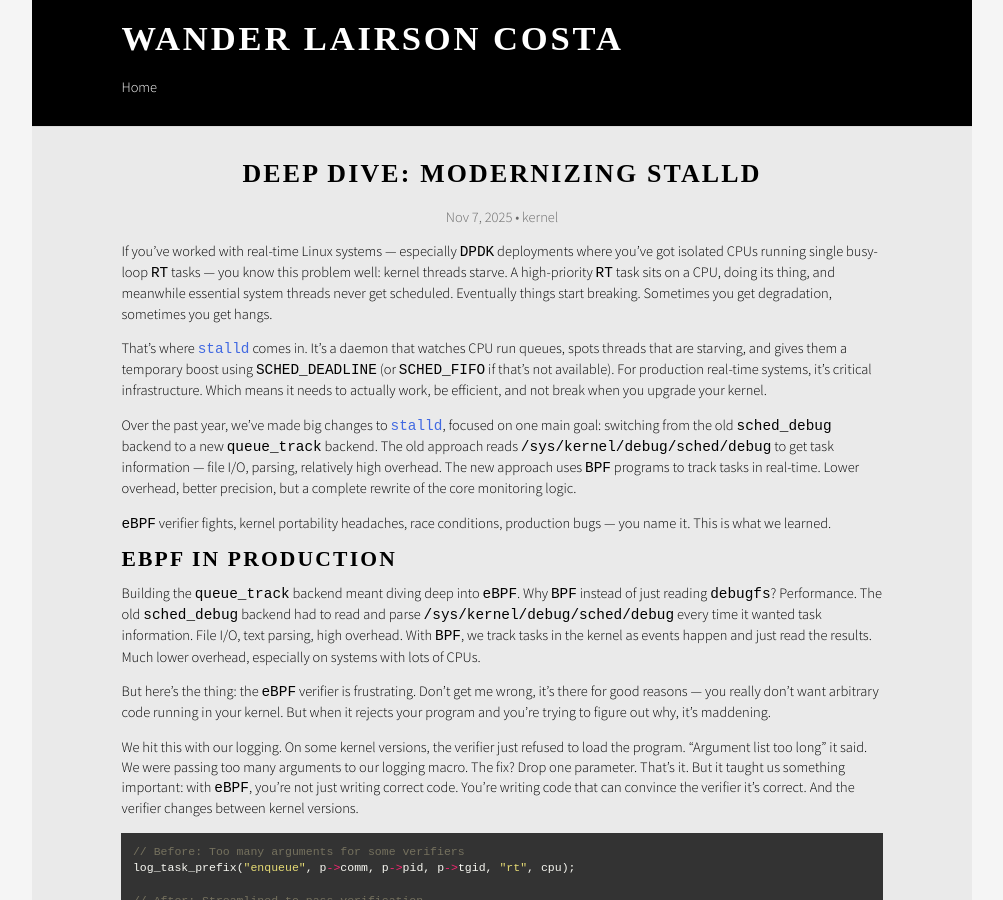
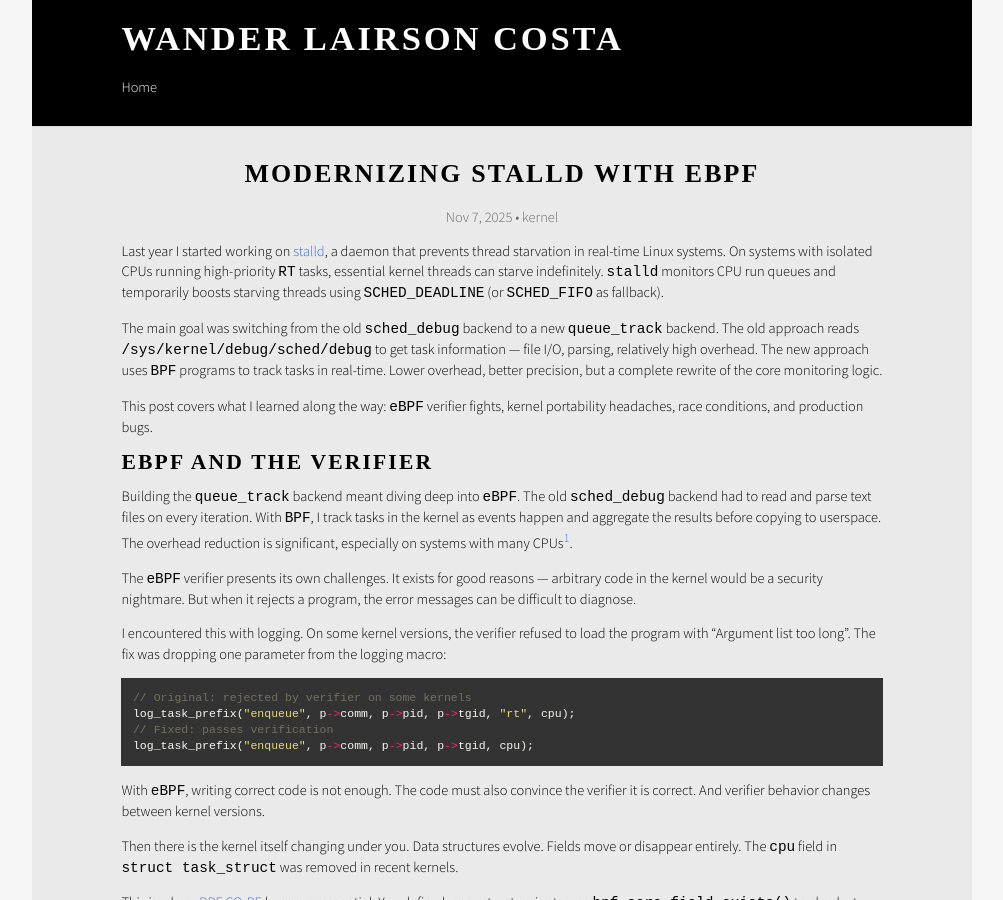
Before and after one commit to walac/walac.github.io, a Jekyll site: the page built from _posts/2025-11-07-stalld.md, in a window 1280 px wide and 900 px high. Shown: the whole window, without its empty margins (138-1141 px from the left). Built offline with Jekyll 4.4.1, drawn with Linux system fonts in a browser that asks for light colours; some web fonts are replaced; comment, search, counter and statistics services are not loaded; some of the changed text lies outside the part shown.

Commit message:
docs: improve stalld post style and fix frontmatter
Revise the stalld blog post to align with the established writing style
of the blog. The post previously used an editorial "we" voice and casual
language that was inconsistent with other technical posts in the
repository.

The changes include fixing the frontmatter field from "category" to
"categories" for proper template compatibility, switching to a personal
"I" narrative voice, and replacing emotional language with more measured
technical descriptions. Section headers are simplified and redundant
repository links are consolidated.

A footnote is added to document kernel version requirements for the
queue_track backend, improving technical precision for readers.

Signed-off-by: Wander Lairson Costa <wander@redhat.com>

````diff
--- a/_posts/2025-11-07-stalld.md
+++ b/_posts/2025-11-07-stalld.md
@@ -1,136 +1,116 @@
 ---
-title: 'Deep Dive: Modernizing stalld'
+title: 'Modernizing stalld with eBPF'
 comments: true
 tags: [linux, ebpf, real-time, kernel, debugging, performance]
-category: kernel
+categories: [kernel]
 ---
 
-If you've worked with real-time Linux systems — especially `DPDK` deployments
-where you've got isolated CPUs running single busy-loop `RT` tasks — you know
-this problem well: kernel threads starve. A high-priority `RT` task sits on
-a CPU, doing its thing, and meanwhile essential system threads never get
-scheduled. Eventually things start breaking. Sometimes you get degradation,
-sometimes you get hangs.
+Last year I started working on
+[stalld](https://git.kernel.org/pub/scm/utils/stalld/stalld.git/), a daemon
+that prevents thread starvation in real-time Linux systems. On systems with
+isolated CPUs running high-priority `RT` tasks, essential kernel threads can
+starve indefinitely. `stalld` monitors CPU run queues and temporarily boosts
+starving threads using `SCHED_DEADLINE` (or `SCHED_FIFO` as fallback).
 
-That's where [`stalld`](https://git.kernel.org/pub/scm/utils/stalld/stalld.git/)
-comes in. It's a daemon that watches CPU run queues,
-spots threads that are starving, and gives them a temporary boost using
-`SCHED_DEADLINE` (or `SCHED_FIFO` if that's not available). For production
-real-time systems, it's critical infrastructure. Which means it needs to
-actually work, be efficient, and not break when you upgrade your kernel.
+The main goal was switching from the old `sched_debug` backend to a new
+`queue_track` backend. The old approach reads `/sys/kernel/debug/sched/debug`
+to get task information — file I/O, parsing, relatively high overhead. The
+new approach uses `BPF` programs to track tasks in real-time. Lower overhead,
+better precision, but a complete rewrite of the core monitoring logic.
 
-Over the past year, we've made big changes to
-[`stalld`](https://git.kernel.org/pub/scm/utils/stalld/stalld.git/), focused on one main
-goal: switching from the old `sched_debug` backend to a new `queue_track`
-backend. The old approach reads `/sys/kernel/debug/sched/debug` to get task
-information — file I/O, parsing, relatively high overhead. The new approach
-uses `BPF` programs to track tasks in real-time. Lower overhead, better
-precision, but a complete rewrite of the core monitoring logic.
+This post covers what I learned along the way: `eBPF` verifier fights, kernel
+portability headaches, race conditions, and production bugs.
 
-`eBPF` verifier fights, kernel portability headaches, race conditions,
-production bugs — you name it. This is what we learned.
+## eBPF and the verifier
 
-## eBPF in Production
+Building the `queue_track` backend meant diving deep into `eBPF`. The old
+`sched_debug` backend had to read and parse text files on every iteration.
+With `BPF`, I track tasks in the kernel as events happen and aggregate the
+results before copying to userspace. The overhead reduction is significant,
+especially on systems with many CPUs<sup>[1](#ft1)</sup>.
 
-Building the `queue_track` backend meant diving deep into `eBPF`. Why `BPF`
-instead of just reading `debugfs`? Performance. The old `sched_debug` backend
-had to read and parse `/sys/kernel/debug/sched/debug` every time it wanted
-task information. File I/O, text parsing, high overhead. With `BPF`, we track
-tasks in the kernel as events happen and just read the results. Much lower
-overhead, especially on systems with lots of CPUs.
+The `eBPF` verifier presents its own challenges. It exists for good reasons —
+arbitrary code in the kernel would be a security nightmare. But when it rejects
+a program, the error messages can be difficult to diagnose.
 
-But here's the thing: the `eBPF` verifier is frustrating. Don't get me wrong,
-it's there for good reasons — you really don't want arbitrary code running in
-your kernel. But when it rejects your program and you're trying to figure
-out why, it's maddening.
-
-We hit this with our logging. On some kernel versions, the verifier just
-refused to load the program. "Argument list too long" it said. We were
-passing too many arguments to our logging macro. The fix? Drop one
-parameter. That's it. But it taught us something important: with `eBPF`,
-you're not just writing correct code. You're writing code that can convince
-the verifier it's correct. And the verifier changes between kernel versions.
+I encountered this with logging. On some kernel versions, the verifier refused
+to load the program with "Argument list too long". The fix was dropping one
+parameter from the logging macro:
 
 ```c
-// Before: Too many arguments for some verifiers
+// Original: rejected by verifier on some kernels
 log_task_prefix("enqueue", p->comm, p->pid, p->tgid, "rt", cpu);
-
-// After: Streamlined to pass verification
+// Fixed: passes verification
 log_task_prefix("enqueue", p->comm, p->pid, p->tgid, cpu);
 ```
 
-Then there's the kernel itself changing under you. Data structures evolve.
-Fields move around or disappear entirely. The `cpu` field in
-`struct task_struct`? Gone in modern kernels. Build fails. Great.
+With `eBPF`, writing correct code is not enough. The code must also convince
+the verifier it is correct. And verifier behavior changes between kernel
+versions.
 
-This is where [`BPF CO-RE`](https://nakryiko.com/posts/bpf-portability-and-co-re/)
-saves your life. You define legacy struct variants,
-use `bpf_core_field_exists()` to check at runtime what's actually there,
-and adapt. Try the modern location first, fall back to the legacy field if
-needed.
+Then there is the kernel itself changing under you. Data structures evolve.
+Fields move or disappear entirely. The `cpu` field in `struct task_struct`
+was removed in recent kernels.
+
+This is where [BPF CO-RE](https://nakryiko.com/posts/bpf-portability-and-co-re/)
+becomes essential. You define legacy struct variants, use `bpf_core_field_exists()`
+to check at runtime what fields exist, and adapt accordingly:
 
 ```c
-// Define a "legacy" task_struct variant for older kernels
 struct task_struct___legacy {
     int cpu;
-}
+};
 
-// Runtime adaptation: check if field exists
 static __always_inline int task_cpu(const struct task_struct *p)
 {
     const struct task_struct___legacy *legacy = (void *)p;
 
-    // Try legacy legacy field
     if (bpf_core_field_exists(legacy, cpu))
       return BPF_CORE_READ(legacy, cpu);
 
-    // Use the modern method
     return BPF_CORE_READ(p, thread_info.cpu);
 }
 ```
 
-We used this pattern again for `__state` vs `state` when checking if tasks
+I used this pattern again for `__state` vs `state` when checking if tasks
 are running. Once you've written the adaptation logic, the `BPF` loader does
-the rest. Different kernels, same binary. It actually works.
+the rest. Different kernels, same binary.
 
-## Tracepoint Migration
+## Tracepoints
 
 The `queue_track` backend needed a way to hook into the scheduler and track
-task state changes. Early on, we used
-[`fentry`](https://docs.ebpf.io/linux/program-type/BPF_PROG_TYPE_TRACING/)
+task state changes. Early on, I used
+[fentry](https://docs.ebpf.io/linux/program-type/BPF_PROG_TYPE_TRACING/)
 probes on scheduler functions like `enqueue_task_rt()` and `dequeue_task_rt()`.
-Worked fine in testing. But there was a problem:
-[`fentry`](https://docs.ebpf.io/linux/program-type/BPF_PROG_TYPE_TRACING/) needs a
-`synchronize_rcu_tasks()` call during attachment. On a busy system with a
-high-priority `RT` task monopolizing a CPU, that call can hang. Forever.
+This worked in testing, but `fentry` requires a `synchronize_rcu_tasks()` call
+during attachment. On a busy system with a high-priority `RT` task
+monopolizing a CPU, that call can block indefinitely.
 
-So the daemon designed to prevent starvation was getting starved during
-startup. Yeah, the irony wasn't lost on us.
+The result was ironic: the daemon designed to prevent starvation was itself
+getting starved during startup.
 
 ```c
-// Old: fentry probes (blocking startup)
+// fentry: requires synchronize_rcu_tasks(), can block
 SEC("fentry/enqueue_task_rt")
 int BPF_PROG(enqueue_task_rt_enter, struct rq *rq, struct task_struct *p)
 
-// New: tracepoints (non-blocking)
+// tracepoint: no blocking synchronization required
 SEC("tp_btf/sched_wakeup")
 int BPF_PROG(handle__sched_wakeup, struct task_struct *p)
 ```
 
-Moving to `tracepoints` fixed it. They are stable kernel APIs and
-don't need that blocking synchronization. Startup became instant, even on
-loaded systems.
+Moving to tracepoints resolved the issue. Tracepoints are stable kernel APIs
+and do not require blocking synchronization. Startup became immediate, even
+on heavily loaded systems.
 
-But then we realized we weren't tracking the full picture. Tasks do more
-than just wake up and sleep. They migrate between CPUs. They get created.
-They exit. Miss any of these events and
-[`stalld`](https://git.kernel.org/pub/scm/utils/stalld/stalld.git/)'s view of
-the system is incomplete. You get ghost tasks. You lose tracking of real tasks.
+However, I then discovered incomplete task tracking. Tasks do more than wake
+up and sleep — they migrate between CPUs, get created, and exit. Missing any
+of these events causes `stalld` to accumulate stale entries (tasks that no
+longer exist on a given CPU) and lose track of tasks that migrated.
 
-So we added handlers for everything. `sched_wakeup_new` catches newly
-created tasks right from their first wakeup. `sched_migrate_task` became
-critical — when a task moves CPUs, we dequeue it from the source and
-re-enqueue on the destination.
+I added handlers for the remaining scheduler events. `sched_wakeup_new` catches
+newly created tasks from their first wakeup. `sched_migrate_task` handles CPU
+migration — dequeue from the source CPU and re-enqueue on the destination:
 
 ```c
 SEC("tp_btf/sched_migrate_task")
@@ -138,20 +118,16 @@ int BPF_PROG(handle__sched_migrate_task, struct task_struct *p, int dest_cpu)
 {
     int src_cpu = task_cpu(p);
 
-    // Dequeue from source CPU
-    if (dequeue_task(src_cpu, p)) {
-        // Only enqueue on dest if it was tracked
+    if (dequeue_task(src_cpu, p))
         enqueue_task(dest_cpu, p);
-    }
+
     return 0;
 }
 ```
 
-The most subtle problem? [`stalld`](https://git.kernel.org/pub/scm/utils/stalld/stalld.git/)
-only tracked tasks that changed state after
-it started. Anything already on a `runqueue` was invisible until it
-rescheduled. The fix was a `BPF` task iterator that walks all tasks at
-startup.
+The most subtle problem? `stalld` only tracked tasks that changed state after
+it started. Anything already on a runqueue was invisible until it rescheduled.
+The fix was a `BPF` task iterator that walks all tasks at startup:
 
 ```c
 SEC("iter/task")
@@ -161,7 +137,6 @@ int dump_task(struct bpf_iter__task *ctx)
     if (!task)
         return 0;
 
-    // Add already-running tasks to our tracking
     if (task_is_running(task))
         enqueue_task(task_cpu(task), task);
 
@@ -169,129 +144,90 @@ int dump_task(struct bpf_iter__task *ctx)
 }
 ```
 
-Now [`stalld`](https://git.kernel.org/pub/scm/utils/stalld/stalld.git/) has a
-complete system snapshot from the moment it starts. No more blind spots.
+Now `stalld` has a complete system snapshot from the moment it starts.
 
-## Bug Hunting: The Devil in the Details
+## Bug fixes
 
-Some bugs are loud. Here's a fun one: a task starts starving,
-[`stalld`](https://git.kernel.org/pub/scm/utils/stalld/stalld.git/)
-detects it, goes to boost it, but the task exits right before we can act.
-The `get_current_policy()` syscall fails — task's dead. But
-[`stalld`](https://git.kernel.org/pub/scm/utils/stalld/stalld.git/) didn't
-clean up the entry. Next iteration? Try the same dead PID again. And again.
-And again.
-
-The logs just filled up:
+Some bugs manifest clearly. Consider this scenario: a task starts starving,
+`stalld` detects it and attempts to boost it, but the task exits before the
+boost completes. The `get_current_policy()` syscall fails because the task
+no longer exists. However, `stalld` was not cleaning up the stale entry,
+causing it to retry the same dead PID on every iteration:
 
 ```
-[`stalld`] Failed to get policy for PID 12345
-[`stalld`] Failed to get policy for PID 12345
-[`stalld`] Failed to get policy for PID 12345
+[stalld] Failed to get policy for PID 12345
+[stalld] Failed to get policy for PID 12345
+[stalld] Failed to get policy for PID 12345
 ...
 ```
 
-Forever. Every iteration. Every dead task we'd ever detected.
-
-The fix was obvious once you saw it. If the `syscall` fails, the task is
-probably dead. Clean it up. Move on.
+The fix was straightforward once identified. If the syscall fails, the task
+has likely exited. Remove the entry and continue:
 
 ```c
-// If we can't get the policy, task is probably dead
 if (get_current_policy(task->pid, &policy) < 0) {
     cleanup_starving_task_info(task);
-    continue;  // Don't retry
+    continue;
 }
 
-// Same for boost failure
 if (boost_with_deadline(task->pid, &policy) < 0) {
     cleanup_starving_task_info(task);
     continue;
 }
 ```
 
-Other bugs were sneakier. The `merge_taks_info()` function is supposed to
-clear the starving vector and rebuild it every iteration. But it only
-cleared the vector if there were zero new tasks. If you had new tasks but
-none of them were actually starving? The vector didn't get cleared. Stale
-data stuck around.
-[`stalld`](https://git.kernel.org/pub/scm/utils/stalld/stalld.git/)
-would boost tasks that weren't starving anymore.
+Other bugs were more subtle. The `merge_taks_info()` function should clear
+the starving vector and rebuild it on every iteration. However, it only
+cleared the vector when there were zero new tasks. If new tasks existed but
+none were starving, the vector retained stale data. `stalld` would then
+boost tasks that were no longer starving:
 
 ```c
-// Before: Only reset if no new tasks
+// Bug: only clears when no new tasks
 if (new_nr_rt_running == 0) {
-    update_cpu_starving_vector(cpu, 0);  // Clear
+    update_cpu_starving_vector(cpu, 0);
 }
 
-// After: Always reset before computing new state
-update_cpu_starving_vector(cpu, 0);  // Unconditional clear
+// Fix: unconditionally clear before rebuilding
+update_cpu_starving_vector(cpu, 0);
 ```
 
-A one-line fix, but finding it meant really understanding the state
-machine. In `RT` systems, there's no such thing as a small bug.
+A one-line fix, but finding it required understanding the state machine.
 
-## The DL-Server
+## DL-server integration
 
-Recent kernels added the `DL-server` — basically built-in starvation
-handling. So is
-[`stalld`](https://git.kernel.org/pub/scm/utils/stalld/stalld.git/) obsolete now?
-Not at all.
+Recent kernels include the `DL-server`, which provides built-in starvation
+handling. This raises the question: is `stalld` obsolete?
 
-[`stalld`](https://git.kernel.org/pub/scm/utils/stalld/stalld.git/) is
-"DL-server aware." It monitors tasks system-wide but doesn't touch the
-starving tasks that `DL-server` handles. Instead,
-[`stalld`](https://git.kernel.org/pub/scm/utils/stalld/stalld.git/) focuses on
-what `DL-server` can't: starving `SCHED_FIFO` tasks, and starving tasks on CPUs
-where `DL-server` was manually disabled. The two mechanisms complement each
-other rather than conflict.
+The answer is no. `stalld` is now "DL-server aware." It monitors tasks
+system-wide but avoids interfering with tasks that `DL-server` handles.
+Instead, `stalld` addresses what `DL-server` cannot: starving `SCHED_FIFO`
+tasks, and starving tasks on CPUs where `DL-server` was manually disabled.
+The two mechanisms complement each other.
 
-But when we first implemented `DL-server` detection, we weren't sure how
-[`stalld`](https://git.kernel.org/pub/scm/utils/stalld/stalld.git/)
-should behave.
+My initial approach was conservative. If the kernel has `DL-server`, `stalld`
+would switch to log-only mode automatically — observe and log, but do not
+boost. This avoided potential conflicts and deferred to the built-in solution.
+Later, I refined this to the complementary approach described above.
 
-Our first instinct was to be defensive. If the kernel has `DL-server`,
-[`stalld`](https://git.kernel.org/pub/scm/utils/stalld/stalld.git/)
-would switch itself to log-only mode automatically. Just watch and log,
-don't do any boosting. Seemed reasonable — avoid any potential
-conflicts, let the built-in solution do its thing. Later, we moved to the
-aforementioned approach.
+## Summary
 
-## Impact and Lessons Learned
+The migration from `sched_debug` to `queue_track` is complete. Instead of
+parsing `debugfs` files, `stalld` now tracks tasks in real-time with `BPF`.
+Lower overhead, better data, and it scales better on systems with lots of CPUs.
 
-The migration from `sched_debug` to `queue_track` is complete and
-going to run in production. Instead of parsing `debugfs` files, we're
-now tracking tasks in real-time with `BPF`. Lower overhead, better data, and
-it actually scales better on systems with lots of CPUs.
+Multiple bugs resolved along the way. Four major `eBPF` improvements:
+tracepoint migration, task iterator, `CO-RE` portability, and verifier
+compatibility.
 
-Multiple bugs resolved along the way. Four major `eBPF` improvements —
-tracepoint migration, task iterator, `CO-RE` portability, verifier
-compatibility. Every change made things more reliable without breaking what
-already worked.
+## Going deeper
 
-Debugging is detective work. The symptoms are clues, but the real problem
-is usually one level deeper than where you're looking. The error message
-tells you what broke, not why. The stack trace shows where the code was,
-not where it went wrong. You have to work backwards, question everything,
-and be ready to find out the problem is somewhere completely different than
-you thought.
+- [stalld source](https://git.kernel.org/pub/scm/utils/stalld/stalld.git)
+- [BPF CO-RE documentation](https://nakryiko.com/posts/bpf-portability-and-co-re/)
+- [Real-time Linux](https://wiki.linuxfoundation.org/realtime/start)
 
-[`stalld`](https://git.kernel.org/pub/scm/utils/stalld/stalld.git/) is
-infrastructure. When it works, nobody notices. When it fails,
-systems break. Every bug fix, every edge case handled, every optimization —
-it all matters. And honestly, that's what makes systems programming
-rewarding. Somewhere out there, a `DPDK` deployment is running smoothly
-because of a one-line fix made on some random Tuesday. That's pretty cool.
+---------------------------------------------------------------------------------
 
----
-
-## Resources
-
-- **`stalld` source**:
-  https://git.kernel.org/pub/scm/utils/stalld/stalld.git
-- **`BPF CO-RE` documentation**:
-  https://nakryiko.com/posts/bpf-portability-and-co-re/
-- **Real-time Linux**:
-  https://wiki.linuxfoundation.org/realtime/start
-
----
+<a name="ft1">1</a>: Tested on kernels 5.14 and later. The `queue_track`
+backend requires `BPF CO-RE` support, available in kernels 5.2+ with
+appropriate `libbpf` versions.
````
